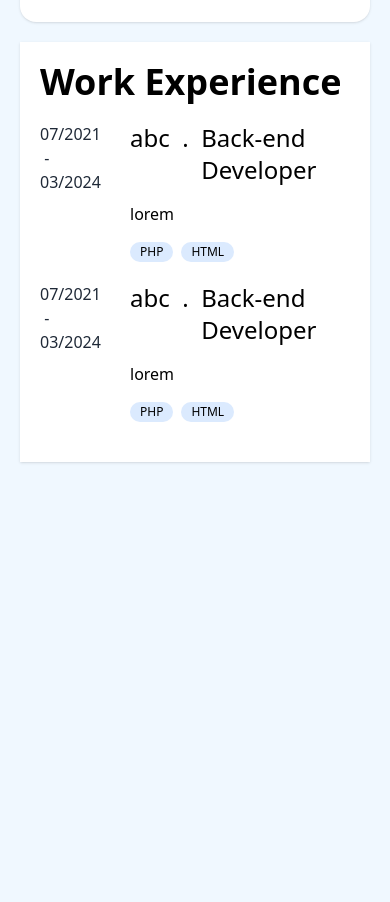
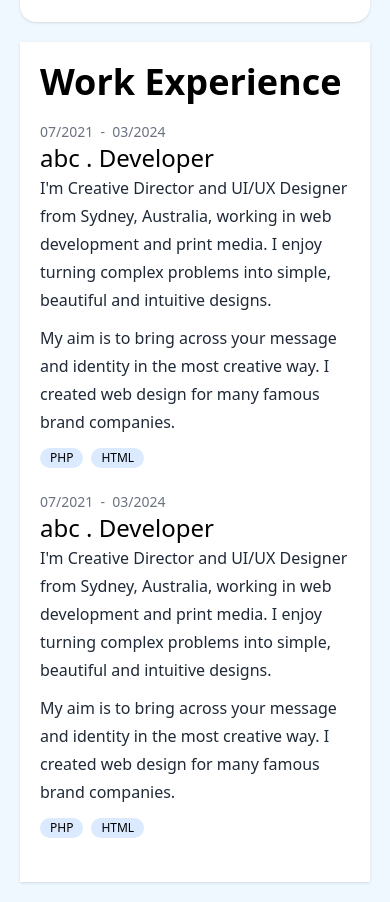
Before and after one commit to yash-pb/portfolio, a Vue app: page /work in a window 390 px wide. Shown: the part 1100-2002 px from the top of the page. Before the commit the page ends 1582 px from the top, so only its background shows below. Built offline with nearby package versions, Linux system fonts and the light colour scheme.

Commit message:
work page responsive

```diff
--- a/src/pages/Work.vue
+++ b/src/pages/Work.vue
@@ -2,8 +2,8 @@
     <PageHeader title="Work Experience" />
     <div class="mt-5 wrapper">
         <ol class="group/list" v-if="data.work">
-            <li class="mb-5" v-for="(work, index) in data.work" :key="index">
-                <div class="grid grid-cols-11 grid-rows-1 gap-5">
+            <li class="mb-6" v-for="(work, index) in data.work" :key="index">
+                <!-- <div class="grid grid-cols-11 grid-rows-1 gap-5">
                     <div class="col-span-3 text-gray-800">
                         {{ work.startAt }} &nbsp;-&nbsp; {{ work.endAt }}
                     </div>
@@ -20,9 +20,25 @@
                                 :class="'text-[' + tag.color + ']' ">
                                 {{ tag.name }}
                             </span>
-                            <!-- <span class="bg-blue-100 text-blue-800 text-xs font-medium me-2 px-2.5 py-0.5 rounded-full dark:bg-blue-900 dark:text-blue-300">Default</span>
-                            <span class="bg-blue-100 text-blue-800 text-xs font-medium me-2 px-2.5 py-0.5 rounded-full dark:bg-blue-900 dark:text-blue-300">Default</span>
-                            <span class="bg-blue-100 text-blue-800 text-xs font-medium me-2 px-2.5 py-0.5 rounded-full dark:bg-blue-900 dark:text-blue-300">Default</span> -->
+                        </div>
+                    </div>
+                </div> -->
+                <div class="details flex flex-col lg:grid lg:grid-cols-12 lg:grid-rows-1 lg:gap-5">
+                    <div class="dates text-gray-500 text-sm lg:col-span-3 xl:text-lg lg:mt-[5px]">
+                        {{ work.startAt }} &nbsp;-&nbsp; {{ work.endAt }}
+                    </div>
+                    <div class="lg:col-span-8 lg:col-start-4">
+                        <div class="company-details text-2xl xl:text-3xl">
+                            <span>{{ work.company }}</span> . <span>{{ work.role }}</span>
+                        </div>
+                        <div class="description text-base text-gray-800 xl:text-lg mb-3" v-html="work.description">
+                        </div>
+                        <div class="tags flex flex-wrap leading-8" v-if="work.tags">
+                            <span v-for="(tag, tIndex) in work.tags" :key="tIndex"
+                                class="bg-blue-100 text-xs font-medium me-2 px-2.5 py-0.5 rounded-full dark:bg-blue-900 dark:text-blue-300"
+                                :class="'text-[' + tag.color + ']' ">
+                                {{ tag.name }}
+                            </span>
                         </div>
                     </div>
                 </div>
--- a/src/profile_data/profile.json
+++ b/src/profile_data/profile.json
@@ -46,8 +46,8 @@
             "startAt": "07/2021",
             "endAt": "03/2024",
             "company": "abc",
-            "description": "lorem",
-            "role": "Back-end Developer",
+            "description": "<p class='text-gray-lite leading-7'>I'm Creative Director and UI/UX Designer from Sydney, Australia, working in web development and print media. I enjoy turning complex problems into simple, beautiful and intuitive designs.</p> <p class='text-gray-lite leading-7 mt-2.5'>My aim is to bring across your message and identity in the most creative way. I created web design for many famous brand companies.</p>",
+            "role": "Developer",
             "tags": [
                 {
                     "name": "PHP",
@@ -63,8 +63,8 @@
             "startAt": "07/2021",
             "endAt": "03/2024",
             "company": "abc",
-            "description": "lorem",
-            "role": "Back-end Developer",
+            "description": "<p class='text-gray-lite leading-7'>I'm Creative Director and UI/UX Designer from Sydney, Australia, working in web development and print media. I enjoy turning complex problems into simple, beautiful and intuitive designs.</p> <p class='text-gray-lite leading-7 mt-2.5'>My aim is to bring across your message and identity in the most creative way. I created web design for many famous brand companies.</p>",
+            "role": "Developer",
             "tags": [
                 {
                     "name": "PHP",
```
